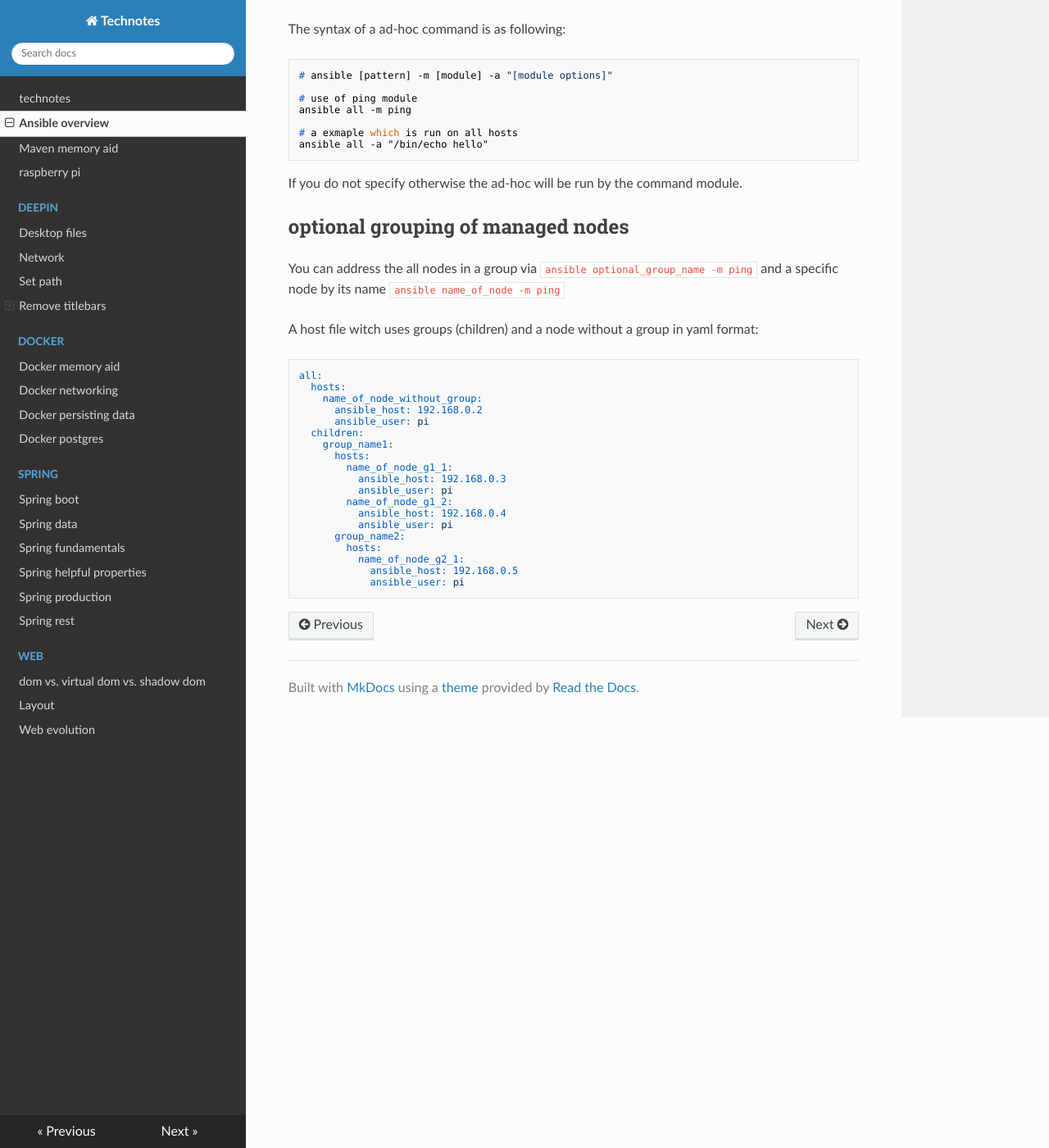
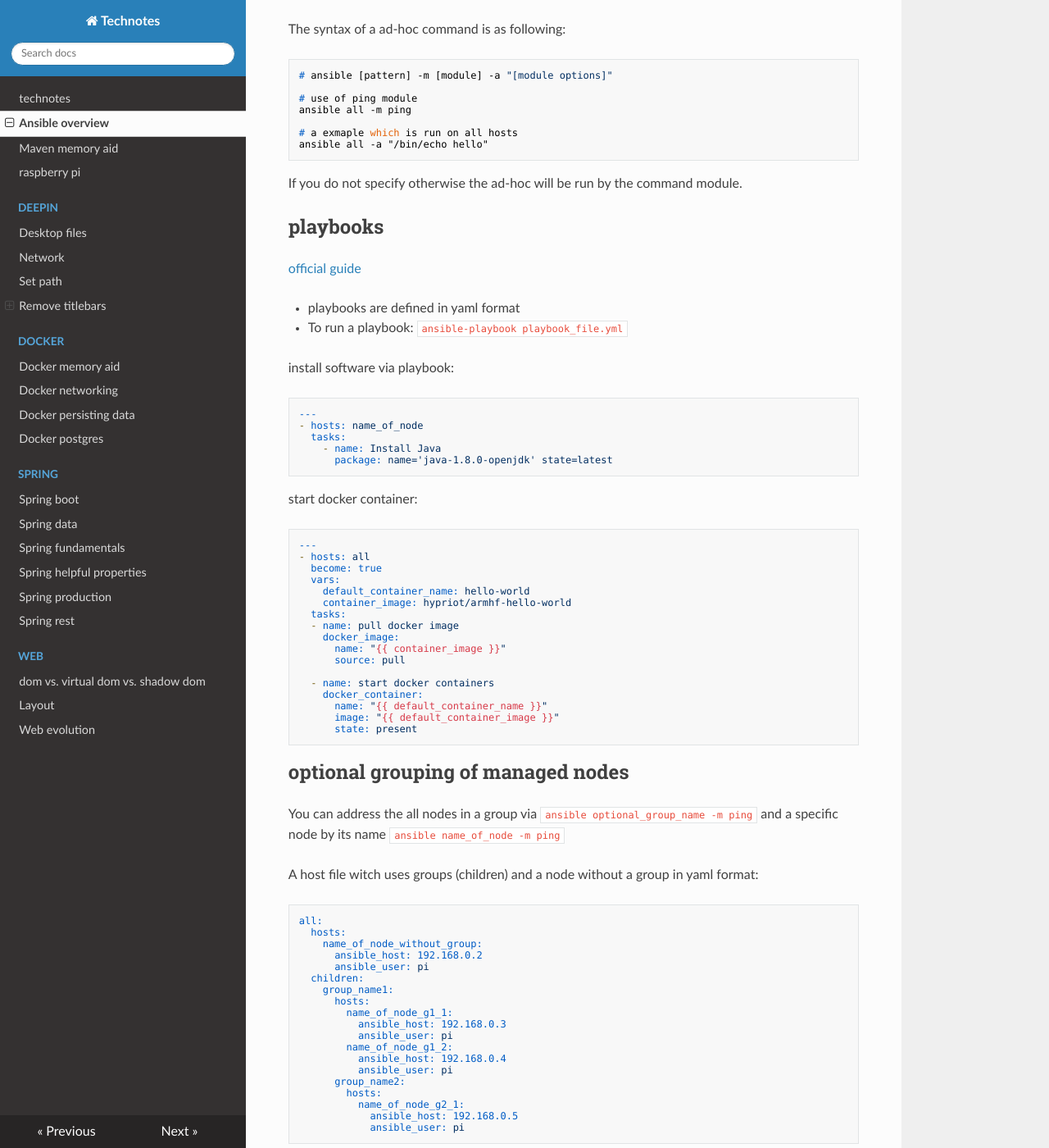
Before and after one commit to organicaudio/useful-code-snippets2, an MkDocs documentation site: the page built from docs/ansible-overview.md, in a window 1280 px wide and 1400 px high, scrolled down 1293 px. Shown: the whole window at 82% size. Built offline with MkDocs 1.6.1, drawn with Linux system fonts in a browser that asks for light colours; nearby versions of some CDN libraries.

Commit message:
info on playbooks

````diff
--- a/docs/ansible-overview.md
+++ b/docs/ansible-overview.md
@@ -67,6 +67,45 @@ ansible all -a "/bin/echo hello"
 
 If you do not specify otherwise the ad-hoc will be run by the command module.
 
+## playbooks
+
+[official guide](https://docs.ansible.com/ansible/latest/user_guide/playbooks.html#working-with-playbooks)
+
+- playbooks are defined in yaml format
+- To run a playbook: `ansible-playbook playbook_file.yml`
+
+install software via playbook:
+
+```yml
+---
+- hosts: name_of_node
+  tasks:
+    - name: Install Java
+      package: name='java-1.8.0-openjdk' state=latest
+```
+
+start docker container:
+
+```yml
+---
+- hosts: all
+  become: true
+  vars:
+    default_container_name: hello-world
+    container_image: hypriot/armhf-hello-world
+  tasks:
+  - name: pull docker image
+    docker_image:
+      name: "{{ container_image }}"
+      source: pull
+
+  - name: start docker containers
+    docker_container:
+      name: "{{ default_container_name }}"
+      image: "{{ default_container_image }}"
+      state: present
+```
+
 ## optional grouping of managed nodes
 
 You can address the all nodes in a group via `ansible optional_group_name -m ping` and a specific node by its name `ansible name_of_node -m ping`
````
